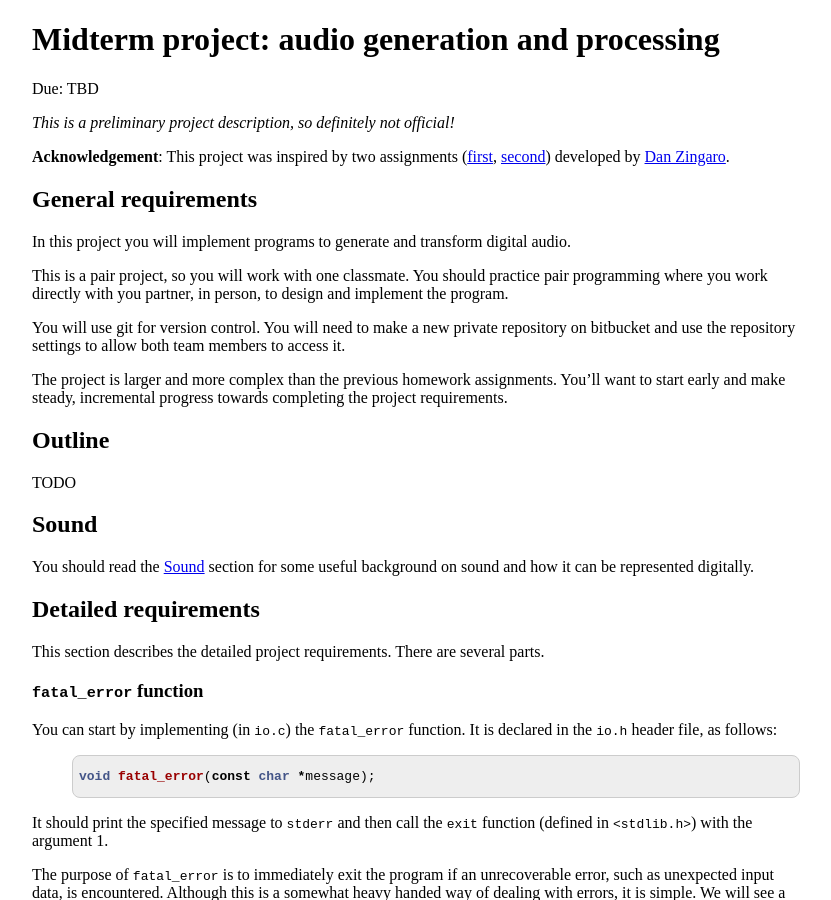
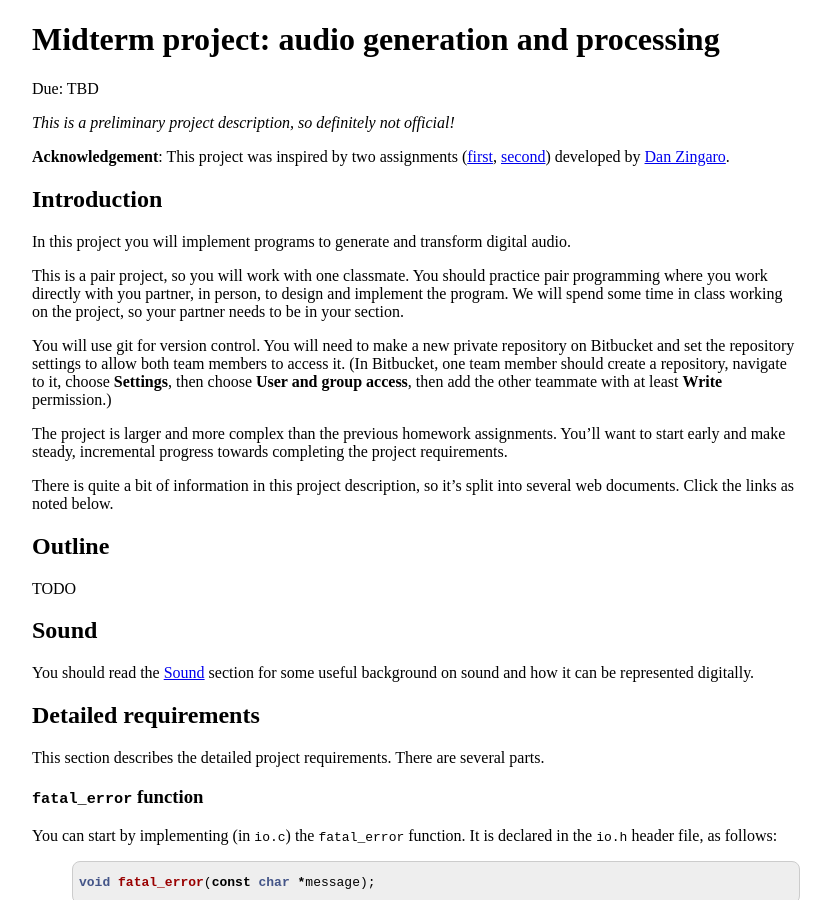
Before and after one commit to jhuintprog/fall2019, a Jekyll site: the page built from midterm_proj.md, in a window 1280 px wide and 900 px high. Shown: the whole window, without its empty margins (224-1055 px from the left). Built offline with Jekyll 4.4.1, drawn with Linux system fonts in a browser that asks for light colours.

Commit message:
some edits

```diff
--- a/midterm_proj.md
+++ b/midterm_proj.md
@@ -9,15 +9,17 @@ Due: TBD
 
 **Acknowledgement**: This project was inspired by two assignments ([first](http://nifty.stanford.edu/2010/zingaro-song-generator), [second](http://nifty.stanford.edu/2012/zingaro-stereo-sound-processing/)) developed by [Dan Zingaro](http://www.danielzingaro.com/).
 
-## General requirements
+## Introduction
 
 In this project you will implement programs to generate and transform digital audio.
 
-This is a pair project, so you will work with one classmate.  You should practice pair programming where you work directly with you partner, in person, to design and implement the program.
+This is a pair project, so you will work with one classmate.  You should practice pair programming where you work directly with you partner, in person, to design and implement the program.  We will spend some time in class working on the project, so your partner needs to be in your section.
 
-You will use git for version control.  You will need to make a new private repository on bitbucket and use the repository settings to allow both team members to access it.
+You will use git for version control.  You will need to make a new private repository on Bitbucket and set the repository settings to allow both team members to access it.  (In Bitbucket, one team member should create a repository, navigate to it, choose **Settings**, then choose **User and group access**, then add the other teammate with at least **Write** permission.)
 
 The project is larger and more complex than the previous homework assignments.  You’ll want to start early and make steady, incremental progress towards completing the project requirements.
+
+There is quite a bit of information in this project description, so it's split into several web documents.  Click the links as noted below.
 
 ## Outline
 
```
Also changed, not shown: sound.md (+4 -2 lines).
